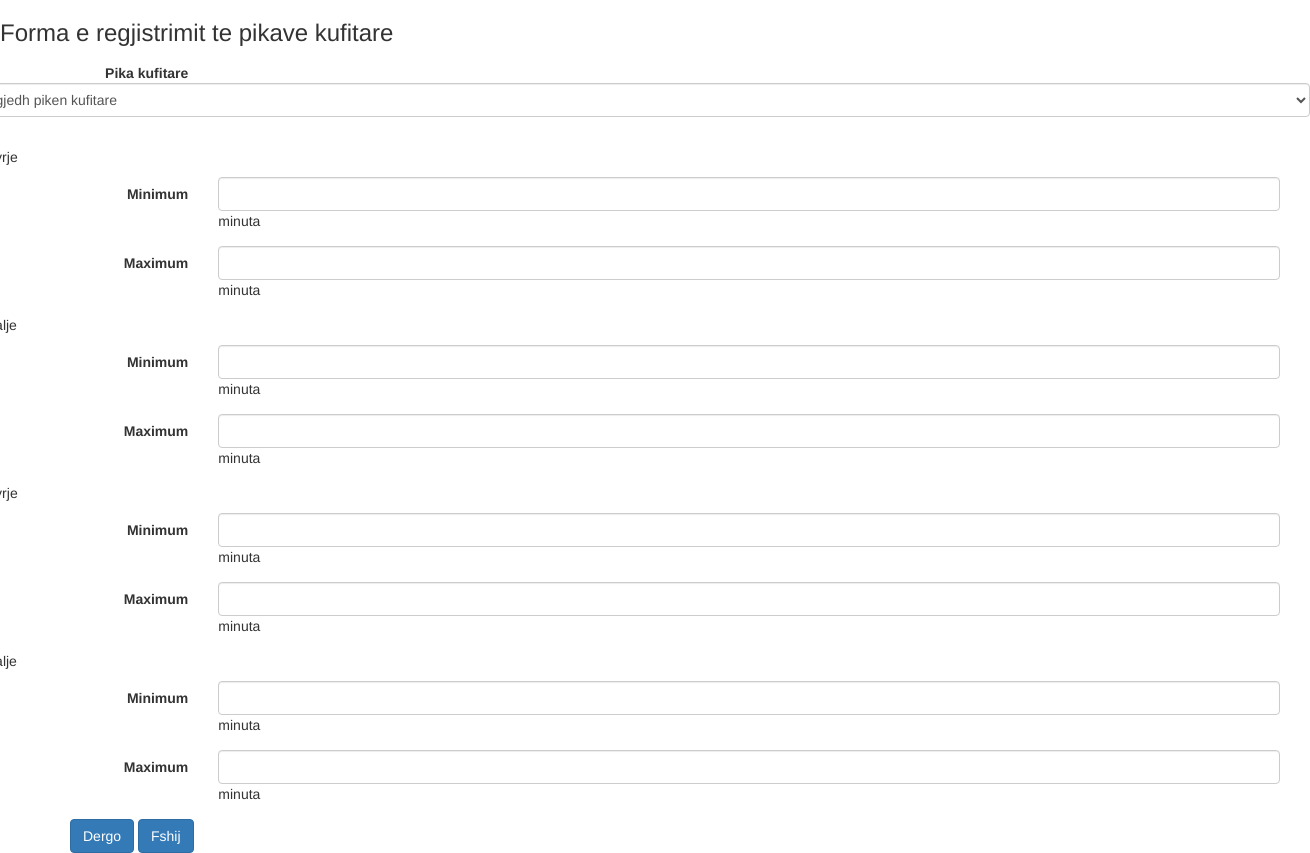
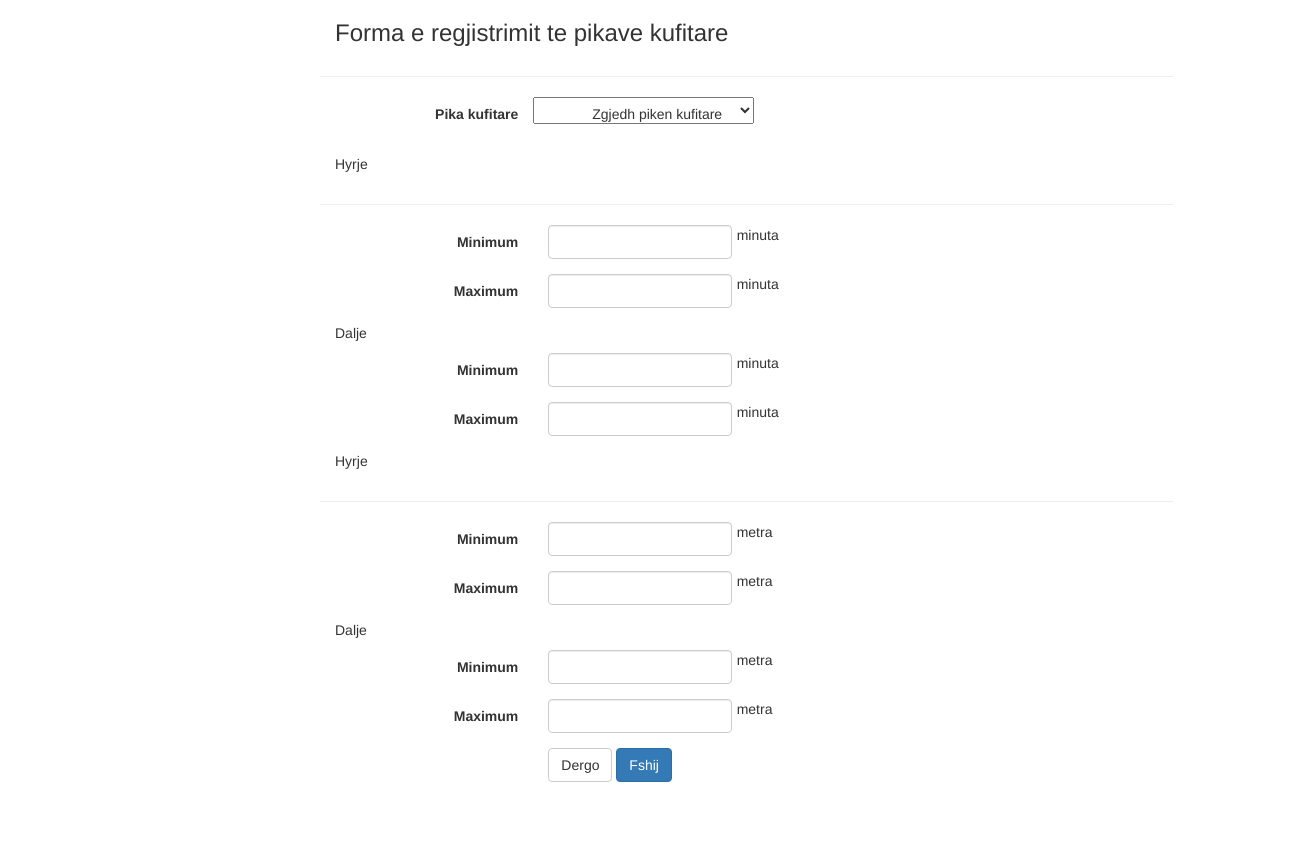
Before and after one commit to ShkurteEsati/techstitution, a plain HTML site: page index.html in a window 1280 px wide. Shown: the whole page, 1310 px wide, since content can reach past the window. After the commit the page ends 800 px from the top, so only its background shows below. Drawn offline with Linux system fonts and the light colour scheme.

Commit message:
Added changes - Form without design

```diff
--- a/index.html
+++ b/index.html
@@ -22,108 +22,115 @@
 
      <body>
 
+         <div class="container-fluid">
          <!--  <p id="techstitution" class="main"> Techstitution </p> -->
+         <div class="row">
+          <div class="col-xs-offset-3 col-xs-8">
 
 		    <h3> Forma e regjistrimit te pikave kufitare </h3>
-          <form class="form-horizontal">
+
+          <form class="form-horizontal" id="border-wait-form">
               <!-- form group eshte e definuar brenda boostrap -->
-			  <div class="form-group">
-                <label for="pika-kufitare" class="control-label col-sm-2">Pika kufitare</label>
+			  <div class="form-group form-style-group">
+			  	<hr></hr>
+                <label for="pika-kufitare" class="control-label col-xs-3">Pika kufitare</label>
 
 			      <div class="form-group">
                     <!-- <label for="pikat-kufitare">Zgjedh piken kufitare</label> -->
-                    <select class="form-control" id="pikat-kufitare">
+                    <select id="pika-kufitare" class="control-label col-xs-3" name="pika-kufitare">
                       <option>Zgjedh piken kufitare</option>
-                      <option>Vermice</option>
-                      <option>Qafe e Prushit</option>
-                      <option>Qafe e Morines</option>
-                      <option>Kulle</option>
-                      <option>Bernjak</option>
-                      <option>Jarinje</option>
-                      <option>Merdare</option>
-                      <option>Mutivode</option>
-                      <option>Dheu i Bardhe</option>
-                      <option>Muqibabe</option>
-                      <option>Hani i Elezit</option>
-                      <option>Glloboqice</option>
+                      <option value="vermice">Vermice</option>
+                      <option value="qafe-e-prushit">Qafe e Prushit</option>
+                      <option value="qafe-e-morines">Qafe e Morines</option>
+                      <option value="kulle">Kulle</option>
+                      <option value="bernjak">Bernjak</option>
+                      <option value="jarinje">Jarinje</option>
+                      <option value="merdare">Merdare</option>
+                      <option value="mutivode">Mutivode</option>
+                      <option value="dheu-i-bardhe">Dheu i Bardhe</option>
+                      <option value="muqibabe">Muqibabe</option>
+                      <option value="hani-i-elezit">Hani i Elezit</option>
+                      <option value="glloboqice">Glloboqice</option>
                     </select>
                   </div>
 			  </div>
 
+               <p>Hyrje</p>
+
 			  <div class="form-group">
+			 	<hr></hr>
 
-				<p>Hyrje</p>
-
-				<label for="min" class="control-label col-sm-2">Minimum</label>
-				    <div class="col-sm-10">
-				      <input type="name" class="form-control" id="min">
-				      <span>minuta<span>
+				<label type="text" for="min" class="control-label col-xs-3" name="hyrje-min-minuta" >Minimum</label>
+				    <div class="col-xs-3">
+				      <input type="text" class="form-control" id="hyrje-min-minuta">
 				    </div>
+				    <span style="margin-left:-10px;">minuta<span>
 			  </div>
 
 				<div class="form-group">
-				  <label for="max" class="control-label col-sm-2">Maximum</label>
-				   <div class="col-sm-10">
-				     <input type="name" id="min" class="form-control">
-				     <span>minuta</span>
+				  <label type="text" for="max" class="control-label col-xs-3" name="hyrje-max-minuta" >Maximum</label>
+				   <div class="col-xs-3">
+				     <input type="text" id="hyrje-max-minuta" class="form-control">
 			       </div>
+			        <span style="margin-left:-10px;">minuta</span>
 			    </div>
 
+			  <p>Dalje</p>
 			  <div class="form-group">
 
-				<p>Dalje</p>
-
-				<label for="min" class="control-label col-sm-2">Minimum</label>
-				   <div class="col-sm-10">
-				     <input type="name" id="min" class="form-control">
-				     <span>minuta</span>
+				<label type="text" for="min" class="control-label col-xs-3" name="dalje-min-minuta" >Minimum</label>
+				   <div class="col-xs-3">
+				     <input type="text" id="dalje-min-minuta" class="form-control">
 				   </div>
+				   <span style="margin-left:-10px;">minuta</span>
 			  </div>
 
 				<div class="form-group">
-				  <label for="max" class="control-label col-sm-2">Maximum</label>
-				  <div class="col-sm-10">
-				    <input type="name" id="min" class="form-control">
-				    <span>minuta</span>
+				  <label type="text" for="max" class="control-label col-xs-3" name="dalje-max-minuta" >Maximum</label>
+				  <div class="col-xs-3">
+				    <input type="text" id="dalje-max-minuta" class="form-control">
                   </div>
+                  <span style="margin-left:-10px;">minuta</span>
                 </div>
 
-			 	  <div class="form-group">
+		       	  <p>Hyrje</p>
 
-				<p>Hyrje</p>
+			<div class="form-group">
 
-				<label for="min" class="control-label col-sm-2">Minimum</label>
-				    <div class="col-sm-10">
-				      <input type="name" class="form-control" id="min">
-				      <span>minuta<span>
+                    <hr></hr>
+				<label type="text" for="min" class="control-label col-xs-3" name="hyrje-metra-min" >Minimum</label>
+				    <div class="col-xs-3">
+				      <input type="text" class="form-control" id="hyrje-min-metra">
 				    </div>
+				    <span style="margin-left:-10px;">metra<span>
 			  </div>
 
 				<div class="form-group">
-				  <label for="max" class="control-label col-sm-2">Maximum</label>
-				   <div class="col-sm-10">
-				     <input type="name" id="min" class="form-control">
-				     <span>minuta</span>
+				  <label  type="text" for="max" class="control-label col-xs-3" name="hyrje-metra-min" >Maximum</label>
+				   <div class="col-xs-3">
+				     <input type="text" id="hyrje-max-metra" class="form-control">
 			       </div>
+			       <span style="margin-left:-10px;">metra</span>
 			    </div>
 
+			  <p>Dalje</p>
 			  <div class="form-group">
 
-				<p>Dalje</p>
 
-				<label for="min" class="control-label col-sm-2">Minimum</label>
-				   <div class="col-sm-10">
-				     <input type="name" id="min" class="form-control">
-				     <span>minuta</span>
+
+				<label type="text" for="min" class="control-label col-xs-3" name="dalje-metra-min" >Minimum</label>
+				   <div class="col-xs-3">
+				     <input type="text" id="dalje-min-metra" class="form-control">
 				   </div>
+				   <span style="margin-left:-10px;">metra</span>
 			  </div>
 
 				<div class="form-group">
-				  <label for="max" class="control-label col-sm-2">Maximum</label>
-				  <div class="col-sm-10">
-				    <input type="name" id="min" class="form-control">
-				    <span>minuta</span>
+				  <label type="text" for="max" class="control-label col-xs-3" name="dalje-metra-max" >Maximum</label>
+				  <div class="col-xs-3">
+				    <input type="text" id="dalje-max-metra" class="form-control">
                   </div>
+                  <span style="margin-left:-10px;">metra</span>
                 </div>
 
                 <!--<div class="form-group">
@@ -136,15 +143,17 @@
                    <button type="delete" class="btn btn-default">Fshij</button>
                    </div>
                 </div> -->
-               <div class="container">
-                 <div>
-                   <button type="submit" class="btn btn-primary">Dergo</button>
-                   <button type="delete" class="btn btn-primary">Fshij</button>
+               <div class="form-group">
+                 <div class="col-xs-offset-3 col-xs-10">
+                    <button type="submit" class="btn btn-default">Dergo</button>
+                    <button type="delete" class="btn btn-primary">Fshij</button>
                  </div>
                </div>
 
-          </form>
-
+         </form>
+     </div>
+ </div>
+                  </div>
      </body>
 
   </html>
--- a/js/script.js
+++ b/js/script.js
@@ -18,3 +18,28 @@ function Paraqitja (Emri,Vendlindja, Universiteti)
 	console.log ("");
 }
 Paraqitja("Shkurte Esati","Ferizaj", "FIEK"); */
+
+$(document).ready(function(){
+console.log("DOM is ready!")
+
+  $('#border-wait-form').submit(function(event){
+       event.preventDefault();
+
+       var pikaKufitare = $('#pika-kufitare').val();
+       // vonesat ne hyrje dhe ne dalje
+       var hyrjeMinMinuta = $('#hyrje-min-minuta').val();
+       var hyrjeMaxMinuta = $('#hyrje-max-minuta').val();
+       var daljeMinMinuta = $('#dalje-min-minuta').val();
+       var daljeMaxMinuta = $('#dalje-max-minuta').val();
+
+       //kolonat ne hyrje dhe ne dalje
+       var hyrjeMinMetra = $('#hyrje-min-metra').val();
+       var hyrjeMaxMetra = $('#hyrje-max-metra').val();
+       var daljeMinMetra = $('#dalje-min-metra').val();
+       var daljeMaxMetra = $('#dalje-max-metra').val();
+
+       console.log("Pika Kufitare:",pikaKufitare,'\n',"Hyrje Min:",hyrjeMinMinuta,'\n',"Hyrje Max:", hyrjeMaxMinuta,'\n',"Dalje Min:",daljeMinMinuta,'\n',"Dalje Max:",daljeMaxMinuta,'\n',"Hyrje Min Metra:",hyrjeMinMetra,'\n',"Hyrje MAx Metra:",hyrjeMaxMetra,'\n',"Dalje Min Metra:",daljeMinMinuta,'\n',"Dalje Max Metra:",daljeMaxMetra,'\n')
+
+  });
+
+});
```
